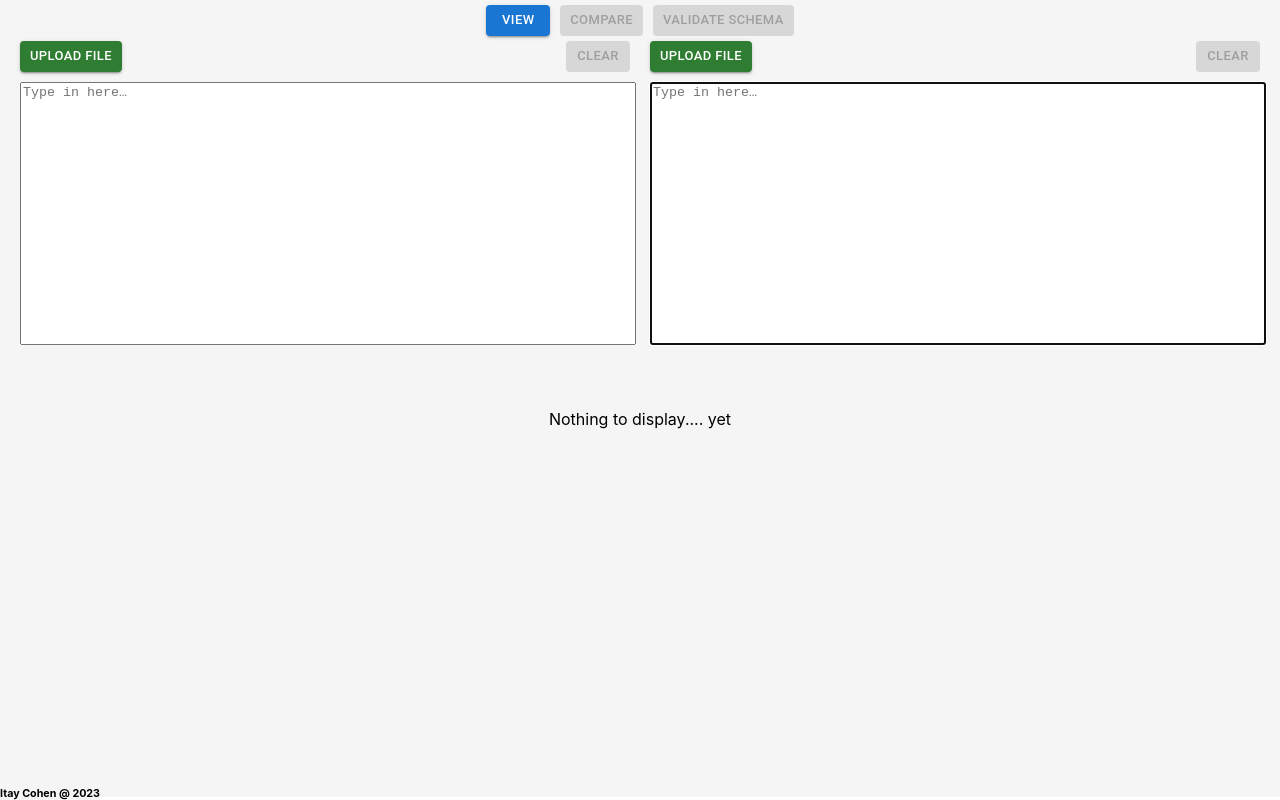
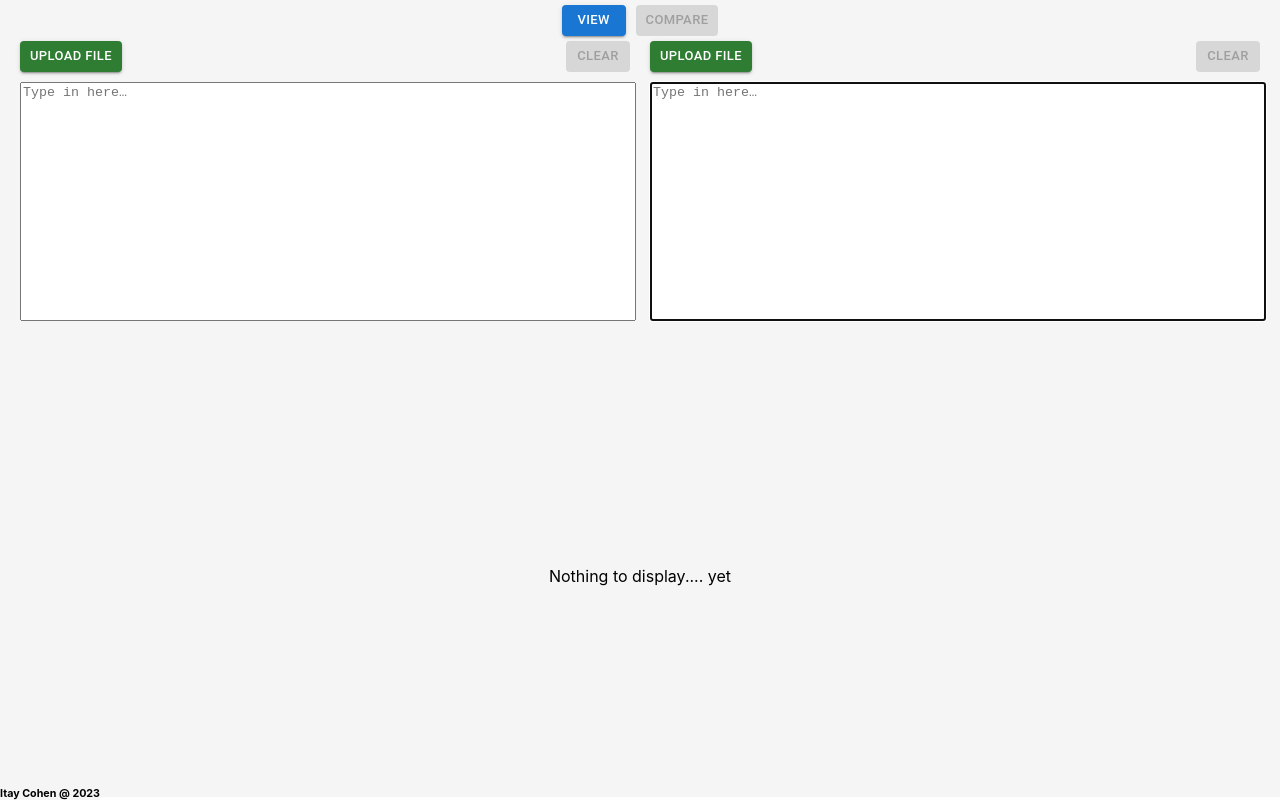
Before and after one commit to itaycs2407/i_json_viewer, a React (Create React App) app: page /compare in a window 1280 px wide. Built offline with nearby package versions, Linux system fonts and the light colour scheme.

Commit message:
remove schema

```diff
--- a/src/App.tsx
+++ b/src/App.tsx
@@ -9,7 +9,6 @@ import {
   BrowserRouter as Router,
 } from "react-router-dom";
 import Compare from "./pages/Compare";
-import Schema from "./pages/Schema";
 
 function App() {
   return (
@@ -19,7 +18,6 @@ function App() {
         <Switch>
           <Route exact path="/view" component={View} />
           <Route exact path="/compare" component={Compare} />
-          <Route exact path="/schema" component={Schema} />
           <Redirect from="/" to="/view" />
         </Switch>
       </Router>
--- a/src/components/EmptySection.tsx
+++ b/src/components/EmptySection.tsx
@@ -1,14 +1,16 @@
 import React from "react";
 import styled from "@emotion/styled";
 
-const EmptySection = () => {
-  return (
-    <Container>How much time does it take to do copy-paste ?!?!?!</Container>
-  );
+interface EmptySectionProps {
+  text: string;
+}
+
+const EmptySection: React.FC<EmptySectionProps> = ({ text }) => {
+  return <Container>{text}</Container>;
 };
 
 const Container = styled.div`
-  height: 93vh;
+  height: 50vh;
   padding: 20px;
   display: flex;
   justify-content: center;
--- a/src/components/JsonSection.tsx
+++ b/src/components/JsonSection.tsx
@@ -188,7 +188,7 @@ const JsonSection: React.FC<JsonSectionProps> = ({
           />
         </JsonContainer>
       ) : (
-        <EmptySection />
+        <EmptySection text="How much time does it take to do copy-paste ?!?!?!" />
       )}
     </Wrapper>
   );
--- a/src/components/Navbar.tsx
+++ b/src/components/Navbar.tsx
@@ -31,16 +31,6 @@ const Navbar = () => {
       >
         Compare
       </Button>
-      <Button
-        variant="contained"
-        onClick={() => handlePageChange("/schema")}
-        size="small"
-        color="secondary"
-        // disabled={path === "/schema"}
-        disabled
-      >
-        Validate Schema
-      </Button>
     </Container>
   );
 };
--- a/src/pages/Compare.tsx
+++ b/src/pages/Compare.tsx
@@ -3,6 +3,7 @@ import styled from "@emotion/styled";
 import GeneralText from "../components/GeneralText";
 import ReactDiffViewer from "react-diff-viewer";
 import { PageType } from "../constants";
+import EmptySection from "../components/EmptySection";
 
 const Compare = () => {
   const [firstContent, setFirstContent] = useState("");
@@ -23,7 +24,7 @@ const Compare = () => {
         />
       </TextContainer>
       {firstContent.length === 0 || secondContent.length === 0 ? (
-        <div> Nothing to display.... yet</div>
+        <EmptySection text="Nothing to display.... yet" />
       ) : (
         <DiffContainer>
           <ReactDiffViewer
--- a/src/pages/Schema.tsx
+++ /dev/null
@@ -1,7 +0,0 @@
-import React from "react";
-
-const Schema = () => {
-  return <div>This is the schema page</div>;
-};
-
-export default Schema;
```
Also changed, not shown: 5 other files (tests, documents, lock files or other folders).
